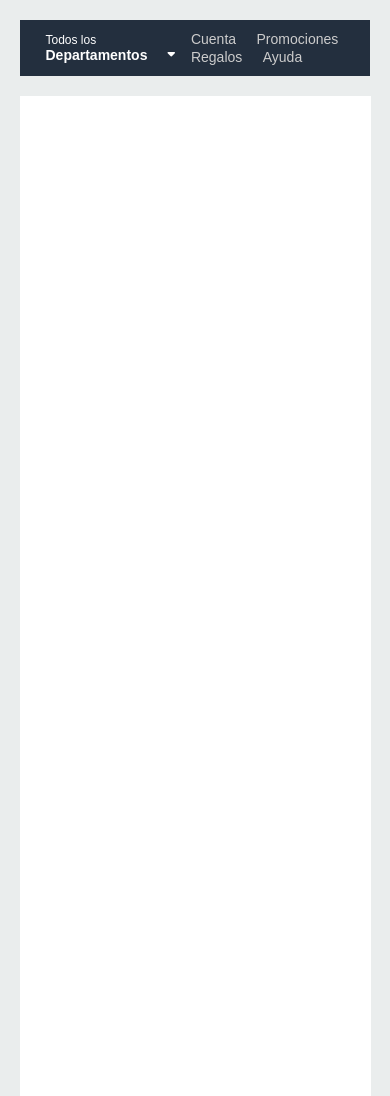
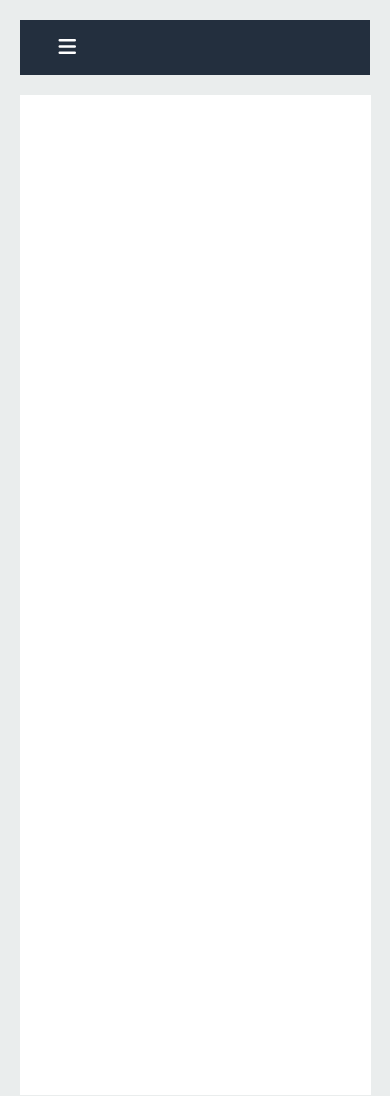
Before and after one commit to NicoLacram/Menu-Amazon, a plain HTML site: page index.html in a window 390 px wide. Drawn offline with Linux system fonts and the light colour scheme.

Commit message:
media queries

```diff
--- a/index.html
+++ b/index.html
@@ -29,7 +29,7 @@
             <div class="grid" id="grid">
                 <div class="categorias">
                     <button class="btn-regresar"><i class="fas fa-arrow-left">Regresar</i></button>
-                    <h3 class="categoria">Categorias</h3>
+                    <h3 class="subtitulo">Categorias</h3>
                     <a href="#" data-categoria="tecnologia-y-computadoras">Tecnologia y Computadoras<i class="fas fa-angle-right"></i></a>
                     <a href="#" data-categoria="libros">Libros<i class="fas fa-angle-right"></i></a>
                     <a href="#" data-categoria="ropa-y-accesorios">Ropa y Accesorios<i class="fas fa-angle-right"></i></a>
--- a/main.js
+++ b/main.js
@@ -1,5 +1,5 @@
 const btnDepartamentos = document.getElementById('btn-departamentos'),
-     grid = document.getElementById('grid');
+     grid = document.getElementById('grid'),
      esMovil = () => window.innerWidth <= 800;
 
 btnDepartamentos.addEventListener('mouseover',() =>{
--- a/master.css
+++ b/master.css
@@ -256,3 +256,59 @@ main article{
     width: 50%;
     height: 50%;
 }
+
+/* media queries*/
+
+
+@media screen and (max-width:1000px){
+    .menu .contenerdor-enlaces-nav{
+        padding: 0 10px;
+    }
+    .menu .contenedor{
+        width: 100%;
+    }
+}
+
+@media screen and (max-width: 800px){
+    .menu .contenedor{
+        width: 90%;
+    }
+    .menu .contenedor-botones-menu{
+        display: flex;
+    }
+    .menu .contenedor-enlaces-nav{
+        padding: 20px;
+        flex-direction: column;
+        align-items: flex-start;
+        justify-content: flex-start;
+        position:fixed;
+        left: 0;
+        background: #232F3E;
+        height: 100vh;
+        width: 80%;
+        z-index: 2000;
+        transition: 3s ease all;
+        transform: translate(-100%);
+    }
+    .menu .contenedor-enlaces-nav.activo{
+        transform: translate(0%);
+    }
+    .menu .btn-departamentos{
+        width: 100%;
+        align-items: center;
+        justify-content: space-between;
+    }
+    .menu .btn-departamentos i {
+        position: static;
+        margin-left: 20px;
+        transform: rotate(-90deg);
+    }
+    .menu .enlaces{
+        width: 100%;
+    }
+    .menu .enlaces a{
+        display: block;
+        margin: 10px 0;
+        padding: 10px;
+    }
+}
```
